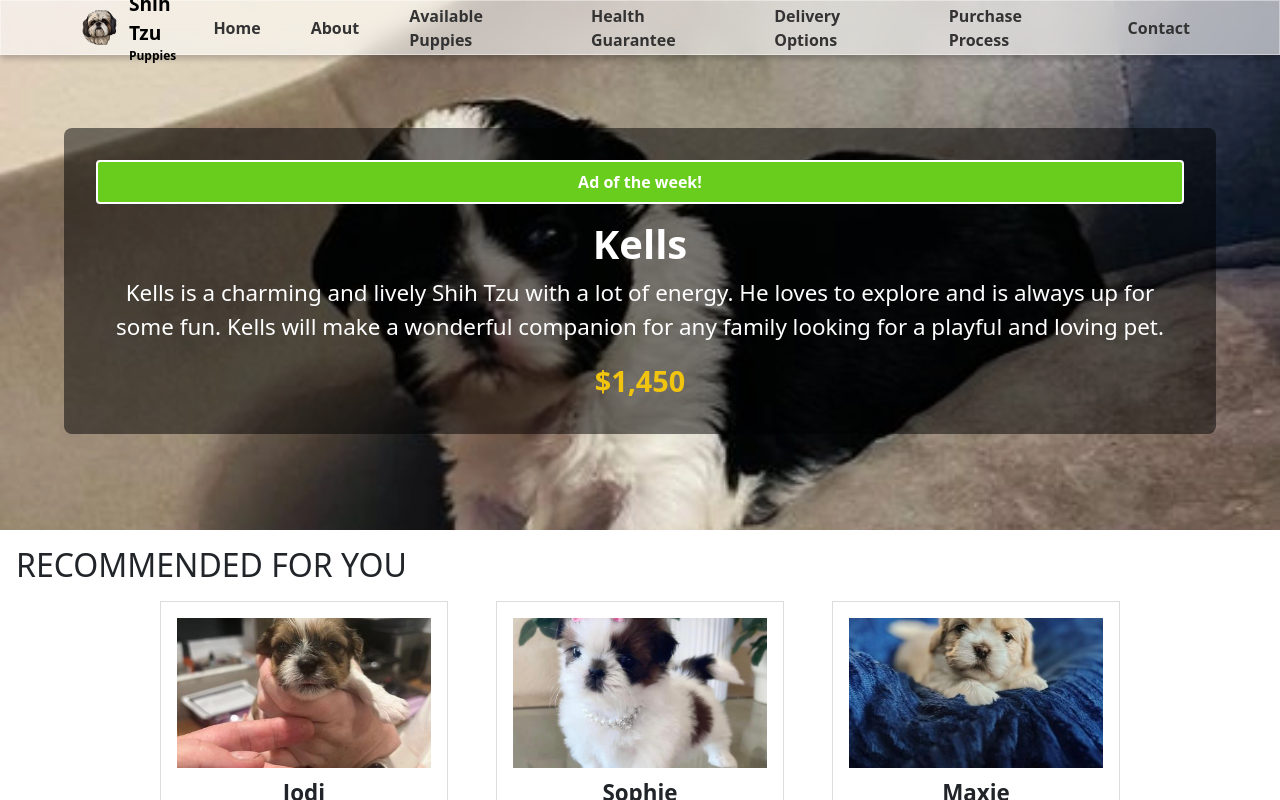
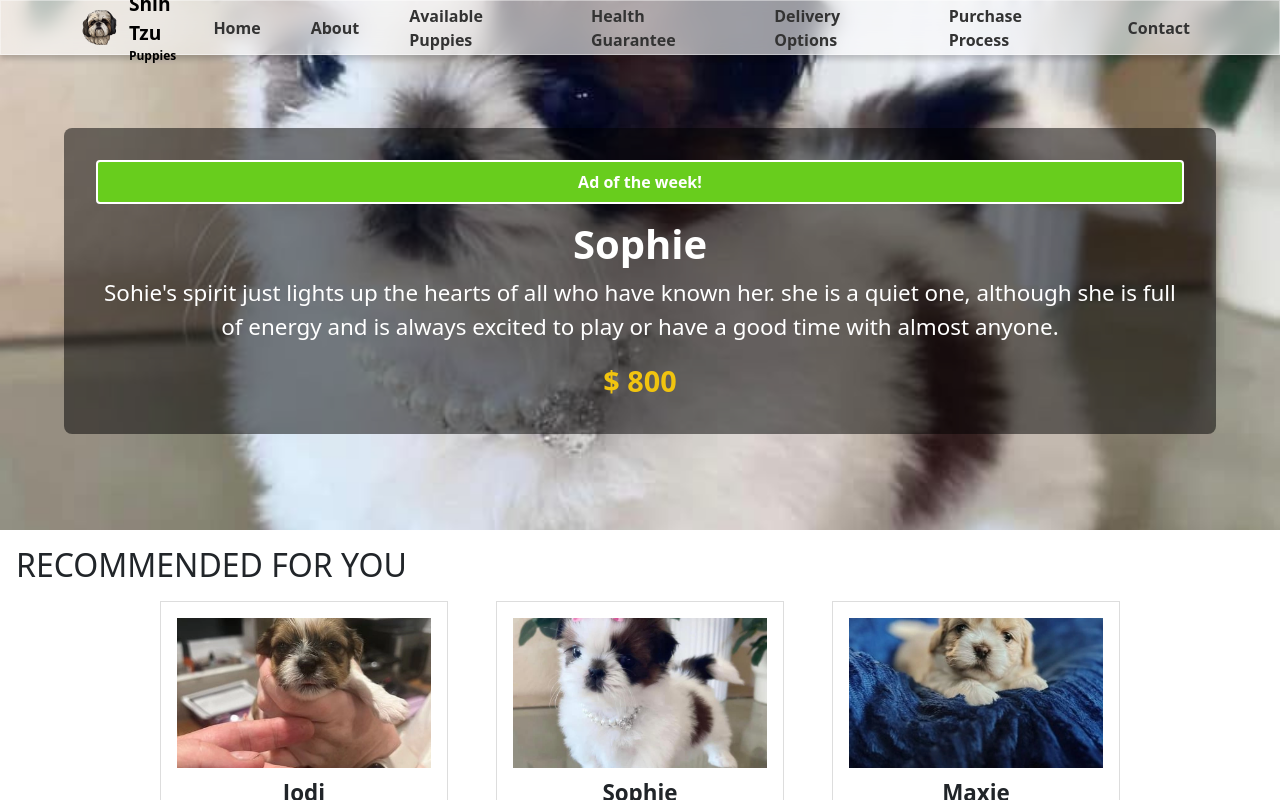
Before and after one commit to MrJefferson29/shih-tzu, a React (Create React App) app in the folder frontend/: page / in a window 1280 px wide. Shown: the top 800 px of the page. Built offline with nearby package versions, Linux system fonts and the light colour scheme; no server answers.

Commit message:
redroom commit

```diff
--- a/frontend/src/components/GeneralScreens/sc1.js
+++ b/frontend/src/components/GeneralScreens/sc1.js
@@ -1,10 +1,10 @@
 import React, { useState } from "react";
-import { useNavigate } from 'react-router-dom';
+import { useNavigate } from "react-router-dom";
 import styled from "styled-components";
 import g1 from "../../Assets/g1.jpg";
-import daisy from '../../Assets/kells1.webp'
-import Ads from './Ads';
-import Sc2 from './Sc2';
+import daisy from "../../Assets/sophie1.jpg";
+import Ads from "./Ads";
+import Sc2 from "./Sc2";
 
 export default function Sc1() {
   const [showMore, setShowMore] = useState(false);
@@ -15,20 +15,20 @@ export default function Sc1() {
   };
 
   const categoryMapping = {
-    "RIFLES": "Rifles",
+    RIFLES: "Rifles",
     "AIR GUNS": "Air Guns",
-    "SHOTGUNS": "Shotguns",
-    "ACCESSORIES": "Accessories",
+    SHOTGUNS: "Shotguns",
+    ACCESSORIES: "Accessories",
     "PISTOL / HANDGUNS": "Pistols",
-    "AMMUNITION": "Ammunition",
-    "DEACTIVATED": "Deactivated",
-    "BLADES": "Blades",
+    AMMUNITION: "Ammunition",
+    DEACTIVATED: "Deactivated",
+    BLADES: "Blades",
     "OTHER GUNS": "Other Guns",
     "GUN DOGS": "Gun Dogs",
-    "REPLICA": "Replica",
+    REPLICA: "Replica",
     "BOWS & CROSSBOWS": "Bows & Crossbows",
-    "WANTED": "Wanted",
-    "SERVICES": "Services"
+    WANTED: "Wanted",
+    SERVICES: "Services"
   };
 
   const handleProductClick = (productName) => {
@@ -42,11 +42,13 @@ export default function Sc1() {
         <div className="ad-wrap">
           <div className="ad">Ad of the week!</div>
           <div className="ad-content">
-            <h2 className="ad-title">Kells</h2>
+            <h2 className="ad-title">Sophie</h2>
             <p className="ad-description">
-            Kells is a charming and lively Shih Tzu with a lot of energy. He loves to explore and is always up for some fun. Kells will make a wonderful companion for any family looking for a playful and loving pet.
+              Sohie's spirit just lights up the hearts of all who have known
+              her. she is a quiet one, although she is full of energy and is
+              always excited to play or have a good time with almost anyone.
             </p>
-            <div className="ad-price">$1,450</div>
+            <div className="ad-price">$ 800</div>
           </div>
         </div>
       </section>
@@ -98,7 +100,8 @@ const ProductItem = styled.div`
 `;
 
 const Styles = styled.div`
-  body, html {
+  body,
+  html {
     overflow-x: hidden;
   }
 
```
